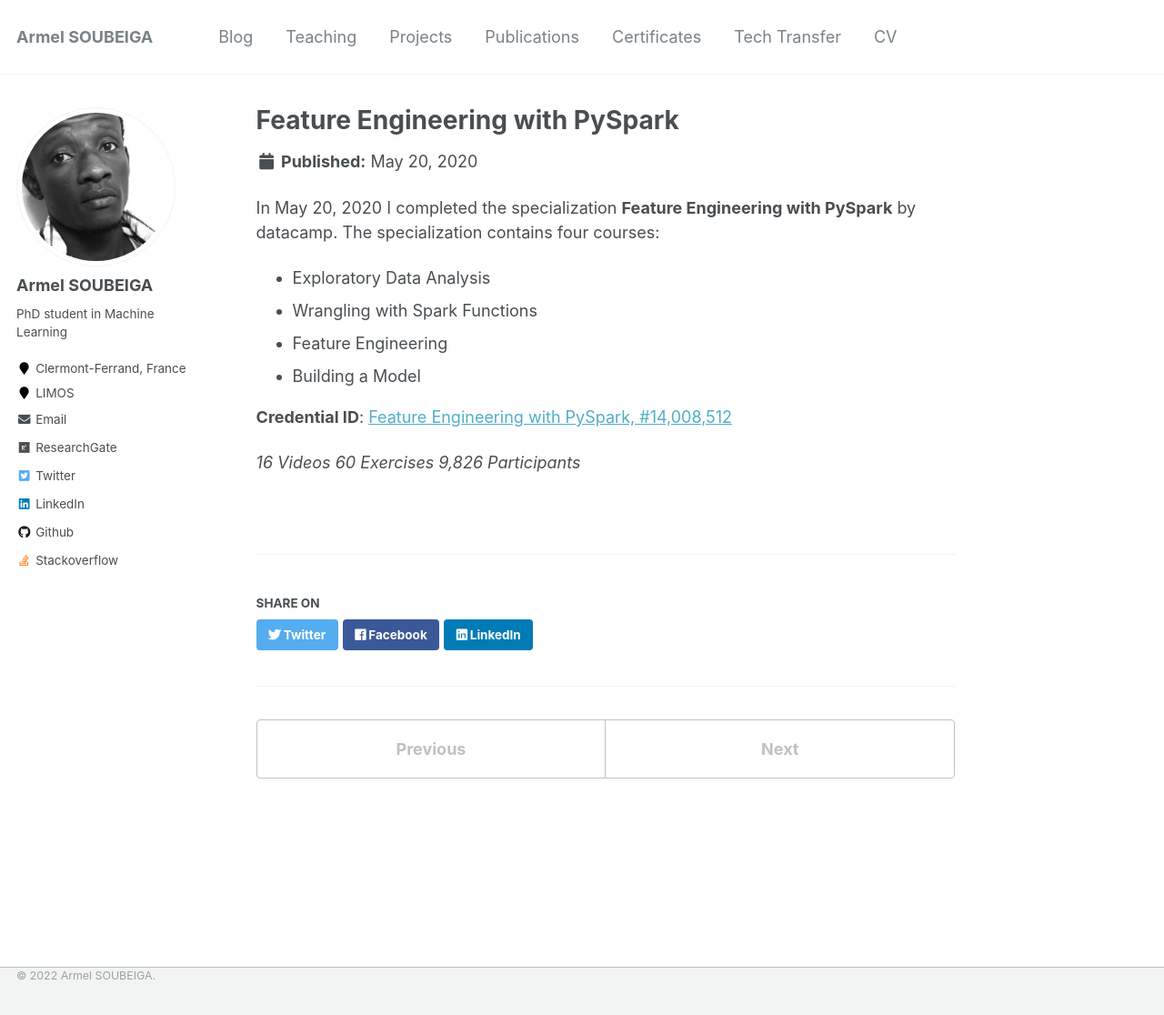
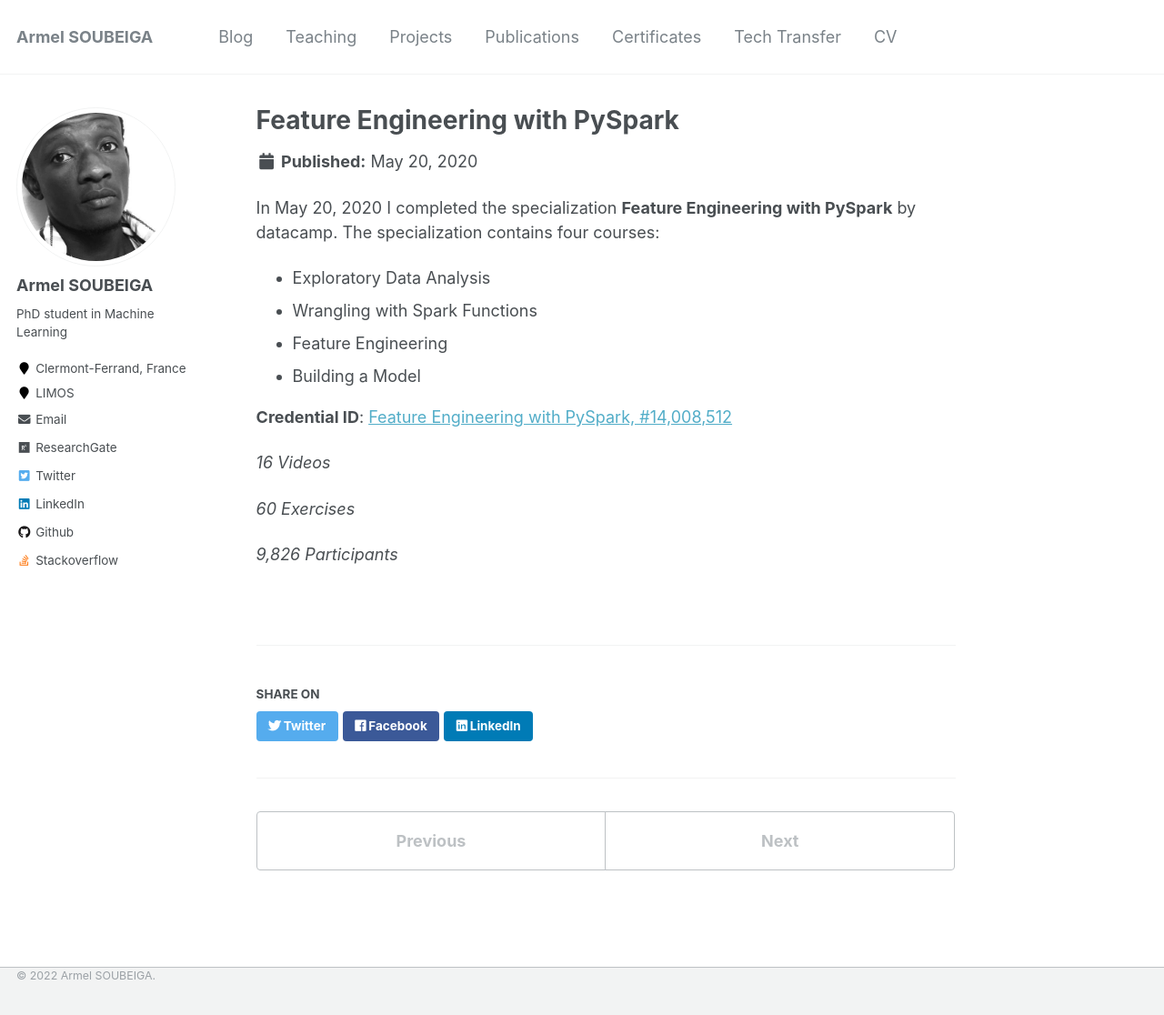
Before and after one commit to armelsoubeiga/neweb, a Jekyll site: the page built from _certificates/2020-05-20-Feature Engineering with PySpark.md, in a window 1280 px wide and 1119 px high. Shown: the top 1116 px of the window at 91% size. Built offline with Jekyll 4.4.1, drawn with Linux system fonts in a browser that asks for light colours.

```diff
--- a/_certificates/2020-05-20-Feature Engineering with PySpark.md
+++ b/_certificates/2020-05-20-Feature Engineering with PySpark.md
@@ -1,6 +1,6 @@
 ---
 title: "Feature Engineering with PySpark"
-permalink: /certificates/Feature Engineering with PySpark
+permalink: /certificates/Feature-Engineering-with-PySpark
 excerpt: "Feature Engineering with PySpark"
 data: 2020-05-02
 ---
@@ -14,6 +14,8 @@ The specialization contains four courses:
 
 **Credential ID**: [Feature Engineering with PySpark, #14,008,512](https://www.datacamp.com/statement-of-accomplishment/course/78dba7061ed326233f1bb3645c656d8211bdaead)
 
-*16 Videos
-60 Exercises
-9,826 Participants*
+*16 Videos*
+
+*60 Exercises*
+
+*9,826 Participants*
```
